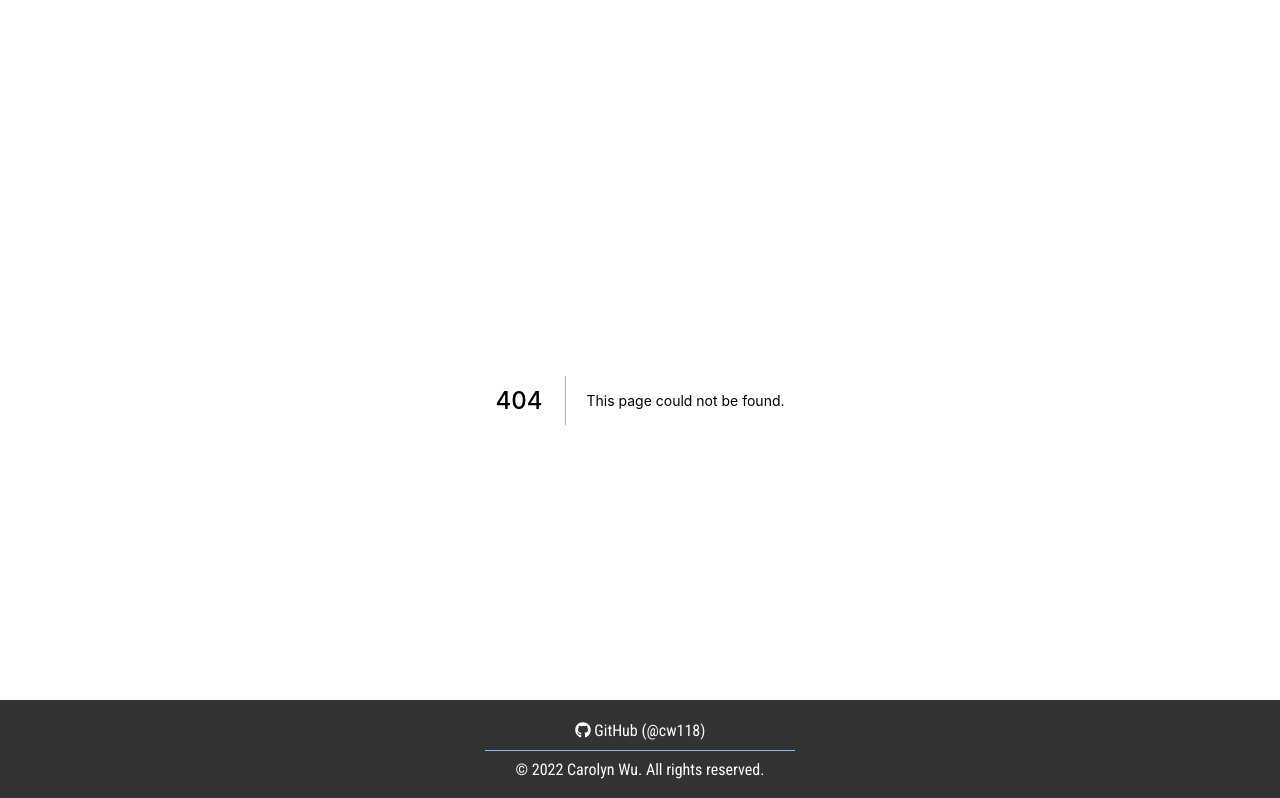
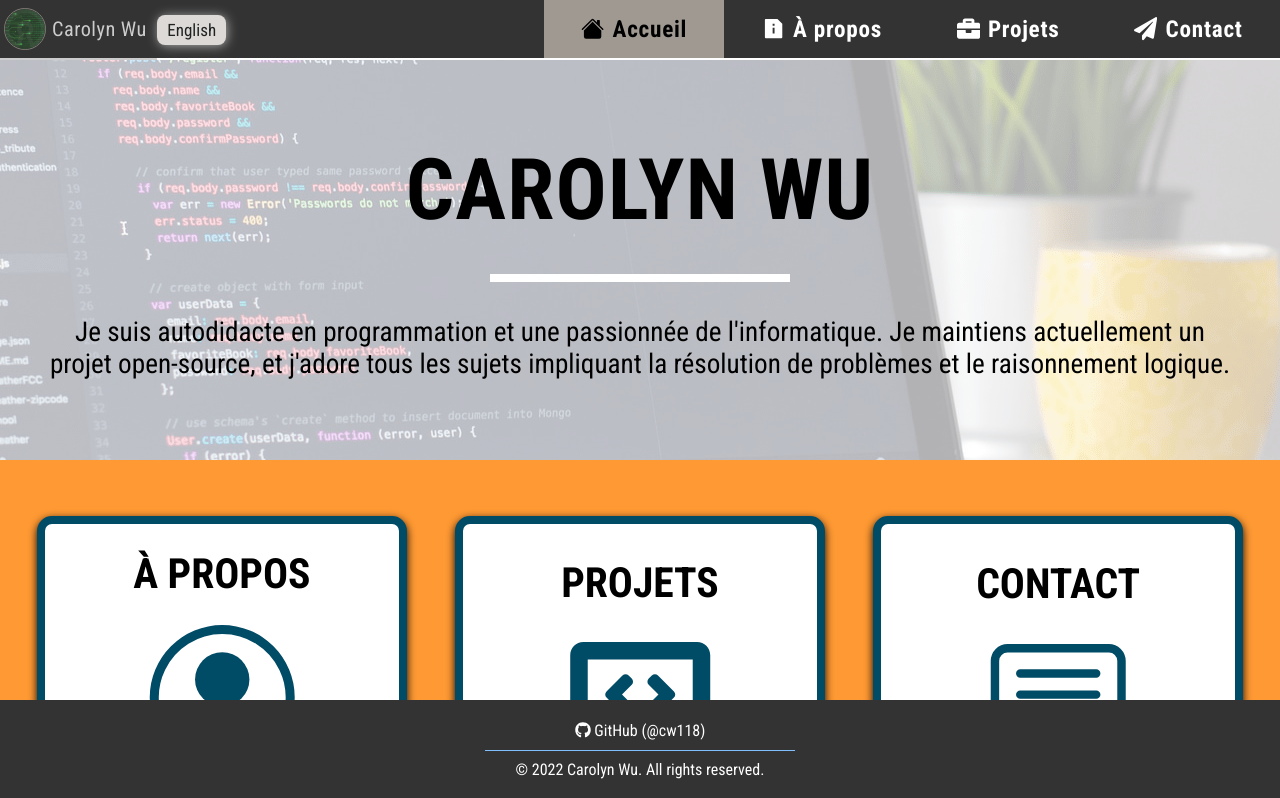
Before and after one commit to cw118/me, a Next.js app: page /fr in a window 1280 px wide. Before the commit this address had no page. Shown: the top 798 px of the page. Built offline with nearby package versions, Linux system fonts and the light colour scheme.

Commit message:
Page d'accueil, débogage de la navigation

```diff
--- a/components/Nav.js
+++ b/components/Nav.js
@@ -6,26 +6,27 @@ import NavIcon from './NavIcon';
 const Nav = ({ lang }) => {
   const router = useRouter();
   const currentRoute = router.pathname;
+
   const navLinks = [
     {
       title: 'Home',
       fr: 'Accueil',
-      route: '/',
+      route: '',
     },
     {
       title: 'About',
       fr: 'À propos',
-      route: '/about',
+      route: 'about',
     },
     {
       title: 'Projects',
       fr: 'Projets',
-      route: '/projects',
+      route: 'projects',
     },
     {
       title: 'Contact',
       fr: 'Contact',
-      route: '/contact',
+      route: 'contact',
     },
   ];
 
@@ -33,15 +34,15 @@ const Nav = ({ lang }) => {
     <nav className={styles.topnav}>
       <div className={styles.profile}>
         <div className={styles.nameBrand}>
-          <Link href={lang ? '/fr/' : '/'}>
+          <Link href={lang ? '/fr' : '/'}>
             <a><img id={styles.profileIcon} src="/profile.png" alt="cw118" /></a>
           </Link>
-          <Link href={lang ? '/fr/' : '/'}>
+          <Link href={lang ? '/fr' : '/'}>
             <a className={styles.name}>Carolyn Wu</a>
           </Link>
         </div>
         <button id={styles.changeLang}>
-          <Link href={(lang ? '/' : '/fr') + currentRoute}>
+          <Link href={(lang ? currentRoute.replace('fr', '').replace('//', '/') : '/fr' + currentRoute)}>
             <a>
               <div id={styles.langWrapper}>
                 <span id={styles.mobileLang}>{lang ? 'EN' : 'FR'}</span><span id={styles.lang}>{lang ? 'English' : 'Français'}</span>
@@ -51,7 +52,7 @@ const Nav = ({ lang }) => {
         </button>
       </div>
       <div className={styles.navLinks}>
-        {navLinks.map((navLink) => <Link href={(lang ? '/fr/' : '') + navLink.route} key={lang ? navLink.fr : navLink.title}><a className={`${styles.navLink}` + ((currentRoute == navLink.route || currentRoute == '/fr' + navLink.route) ? ` ${styles.active}` : '')}><NavIcon link={navLink.title} /><span className={styles.linkPage}>{lang ? navLink.fr : navLink.title}</span></a></Link>)}
+        {navLinks.map((navLink) => <Link href={(lang ? '/fr' : '') + navLink.route} key={lang ? navLink.fr : navLink.title}><a className={`${styles.navLink}` + ((currentRoute == `/${navLink.route}` || currentRoute == `/fr${navLink.route}`) ? ` ${styles.active}` : '')}><NavIcon link={navLink.title} /><span className={styles.linkPage}>{lang ? navLink.fr : navLink.title}</span></a></Link>)}
       </div>
     </nav>
   );
--- /dev/null
+++ b/pages/fr/index.js
@@ -0,0 +1,15 @@
+import Nav from '../../components/Nav';
+import Hero from '../../components/home/Hero';
+import SeeAlso from '../../components/home/SeeAlso';
+
+export default function Accueil() {
+  return (
+    <>
+      <Nav lang='fr' />
+      <main>
+        <Hero lang='fr' />
+        <SeeAlso lang='fr' />
+      </main>
+    </>
+  );
+}
```
